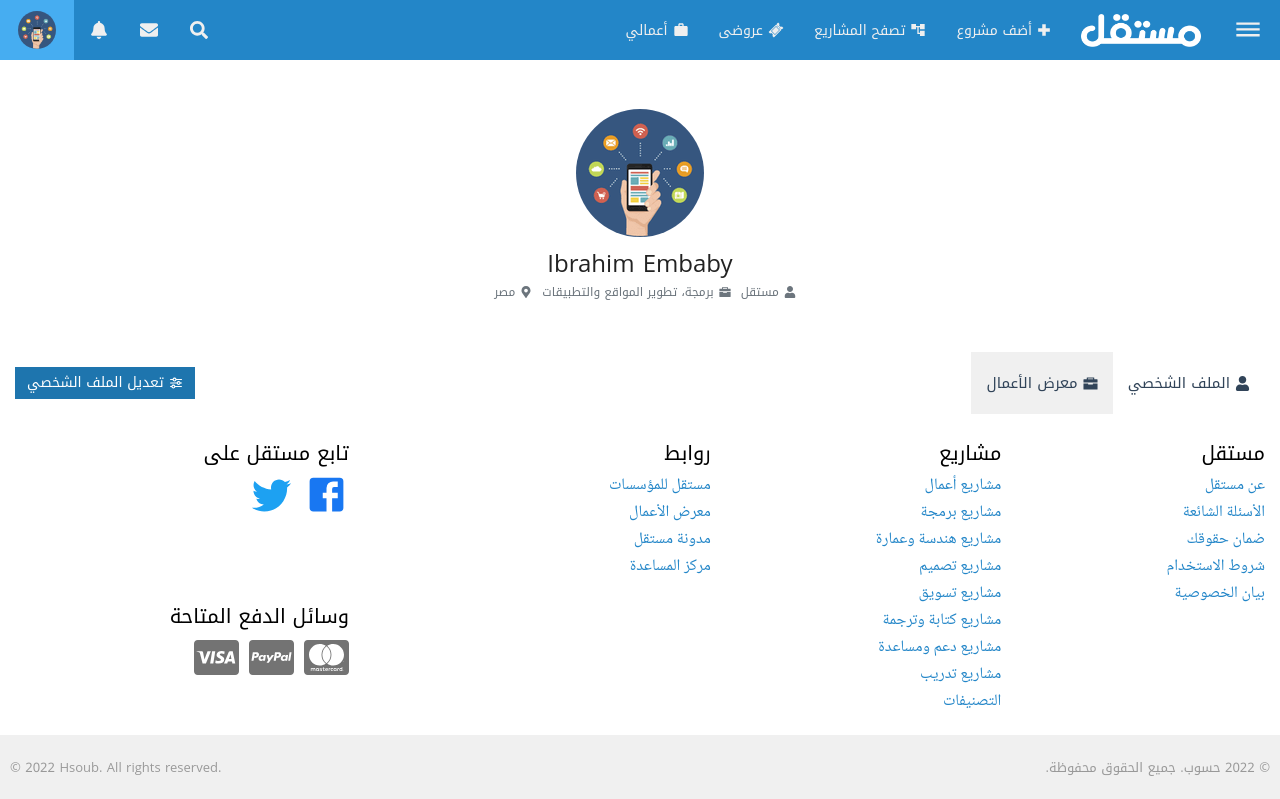
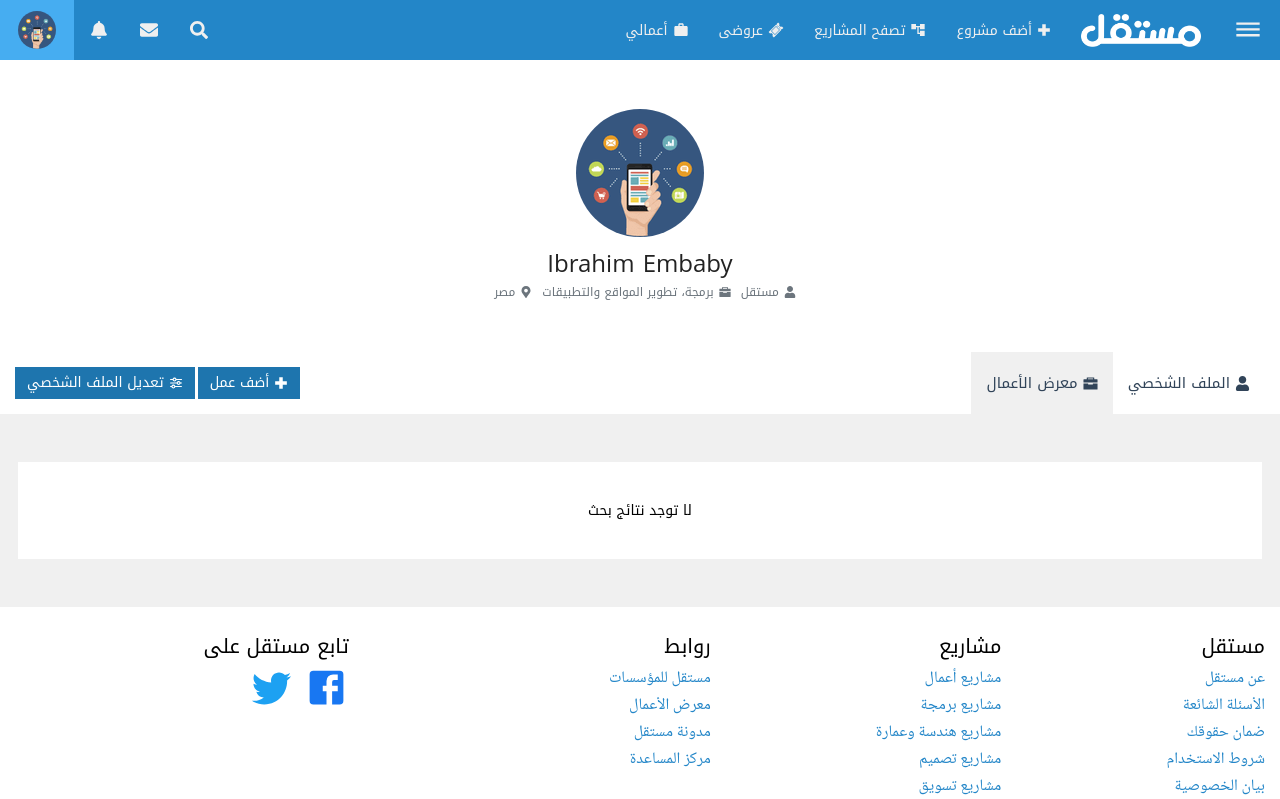
Before and after one commit to ibrahim-embaby/freelance-platform-MOSTAQL, a React (Create React App) app: page /profile/portfolio in a window 1280 px wide. Shown: the top 799 px of the page. Built offline with nearby package versions, Linux system fonts and the light colour scheme.

Commit message:
add portfolio

```diff
--- a/src/components/footer/Footer.jsx
+++ b/src/components/footer/Footer.jsx
@@ -71,7 +71,7 @@
             </div>
             <div className="footerBottom">
                 <div className="footerBottomLogo">
-                    <img className="footerBottomLogoImg" src="assets/hasoub.png" alt="" />
+                    <img className="footerBottomLogoImg" src={process.env.PUBLIC_URL + "/assets/hasoub.png"} alt="" />
                 </div>
                 <div className="footerBottomItems">
                     <div className="footerBottomItemsWrapper">
--- a/src/components/profileHeader/ProfileHeader.jsx
+++ b/src/components/profileHeader/ProfileHeader.jsx
@@ -1,10 +1,10 @@
 import './profileHeader.css'
 import { FaUser, FaMapMarkerAlt } from 'react-icons/fa'
 import { IoBriefcaseSharp } from 'react-icons/io5'
-import { BiSliderAlt } from 'react-icons/bi'
+import { BiSliderAlt, BiPlusMedical } from 'react-icons/bi'
 import { Link } from 'react-router-dom'
 
-function ProfileHeader() {
+function ProfileHeader({ portfolio }) {
 
     return (
         <div className="personalInfo">
@@ -19,14 +19,18 @@
             </div>
             <div className="personalInfoBottom">
                 <div className="personalInfoBottomLeft">
-                    <Link to='/profile' className="personalInfoBottomLeftItem">
+                    <Link to='/profile' className="personalInfoBottomLeftItem" >
                         <FaUser className='personalInfoBottomLeftItemIcon' /> الملف الشخصي
                     </Link>
-                    <Link to='/profile/portfolio' className="personalInfoBottomLeftItem active">
+                    <Link to='/profile/portfolio' className="personalInfoBottomLeftItem profileActive">
                         <IoBriefcaseSharp className='personalInfoBottomLeftItemIcon' /> معرض الأعمال
                     </Link>
                 </div>
                 <div className="personalInfoBottomRight">
+                    {portfolio && <div className="personalInfoBottomRightButton" style={{ 'marginLeft': '3px' }}>
+                        <BiPlusMedical className='personalInfoBottomRightButtonIcon' />
+                        أضف عمل
+                    </div>}
                     <div className="personalInfoBottomRightButton">
                         <BiSliderAlt className='personalInfoBottomRightButtonIcon' />
                         تعديل الملف الشخصي
--- a/src/components/profileHeader/profileHeader.css
+++ b/src/components/profileHeader/profileHeader.css
@@ -70,8 +70,12 @@
 
 }
 
-.active {
+.profileActive {
     background-color: #f0f0f0;
+}
+
+.personalInfoBottomRight {
+    display: flex;
 }
 
 .personalInfoBottomRightButton {
--- a/src/pages/home/Home.jsx
+++ b/src/pages/home/Home.jsx
@@ -106,7 +106,7 @@
                     <div className="homeRightLast homeRightItem">
                         <div className="homeRightLastTop border">تعرف على أنا</div>
                         <div className="homeRightLastBottom">
-                            <img className='homeRightLastBottomImg' src="assets/ana-logo.png" alt="" />
+                            <img className='homeRightLastBottomImg' src={process.env.PUBLIC_URL + "/assets/ana-logo.png"} alt="" />
                             أداة واحدة تجمع كل ما تحتاجه لإدارة مشاريعك وفريق عملك عن بعد
 
                         </div>
@@ -216,7 +216,7 @@
 
                     <div className="homeLeftLast homeLeftItem">
                         <div className="homeLeftLastTop border">
-                            <img width="100px" src="assets/academy-logo.png" alt="" />
+                            <img width="100px" src={process.env.PUBLIC_URL + "/assets/academy-logo.png"} alt="" />
                         </div>
                         <div className="homeLeftLastBottom">
                             <div className="homeLeftLastBottomItem lh">
--- a/src/pages/portfolio/Portfolio.jsx
+++ b/src/pages/portfolio/Portfolio.jsx
@@ -12,10 +12,11 @@
     return (
         <div className='portfolio'>
             <Topbar />
-            <ProfileHeader />
+            <ProfileHeader portfolio />
             <div className="portfolioWrapper">
-                <div className="portfolioWrapperRight"></div>
-                <div className="portfolioWrapperLeft"></div>
+                <div className="portfolioBody">
+                    لا توجد نتائج بحث
+                </div>
             </div>
             <Footer />
         </div>
--- a/src/pages/portfolio/portfolio.css
+++ b/src/pages/portfolio/portfolio.css
@@ -0,0 +1,11 @@
+.portfolioWrapper {
+    padding: 48px 18px;
+    background-color: #f0f0f0;
+}
+
+.portfolioBody {
+    padding: 35px;
+    background-color: #fff;
+    text-align: center;
+    font-size: 14px;
+}
```
